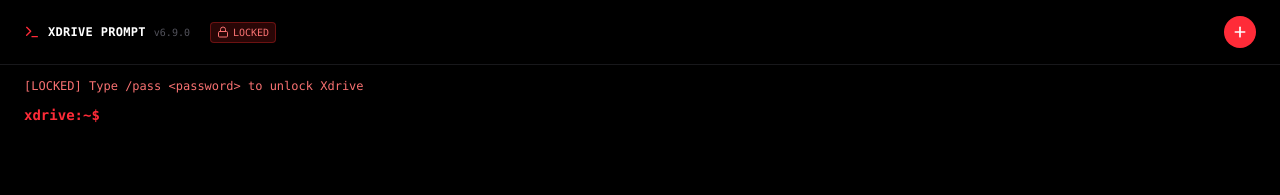
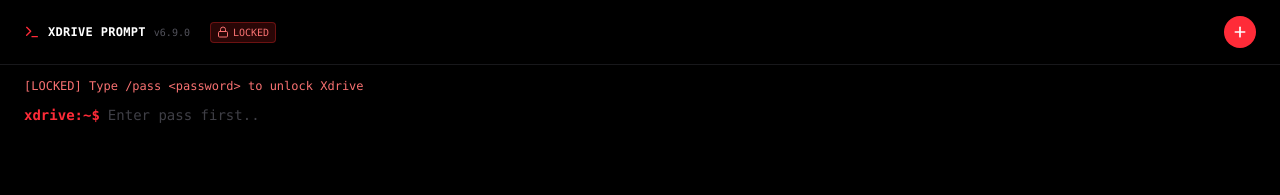
Before and after one commit to zarif-ofc/xdrive, a Next.js app: page / in a window 1280 px wide. Shown: the top 195 px of the page. Built offline with nearby package versions, Linux system fonts and the light colour scheme.

Commit message:
Add locked state placeholder text 'Enter pass first..' to terminal prompt

```diff
--- a/app/page.tsx
+++ b/app/page.tsx
@@ -752,7 +752,7 @@ export default function Home() {
               value={commandInput}
               onChange={(e) => setCommandInput(e.target.value)}
               onKeyDown={handleKeyDown}
-              placeholder=""
+              placeholder={!isAuthenticated ? "Enter pass first.." : ""}
               autoFocus
               className="w-full bg-transparent text-white placeholder-zinc-700 outline-none border-none font-mono text-sm caret-[#ff2b38]"
             />
```
